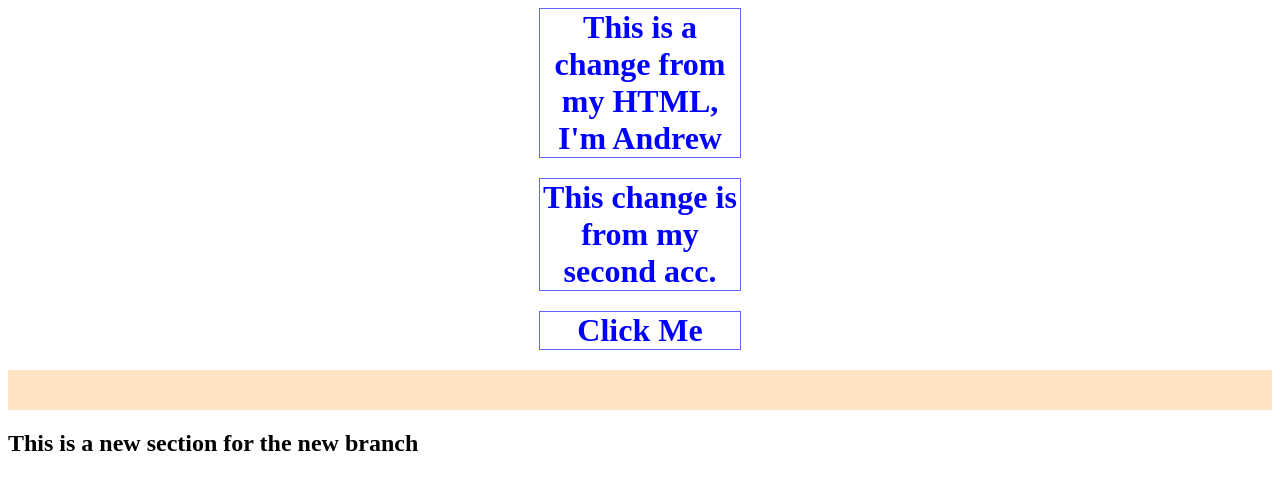
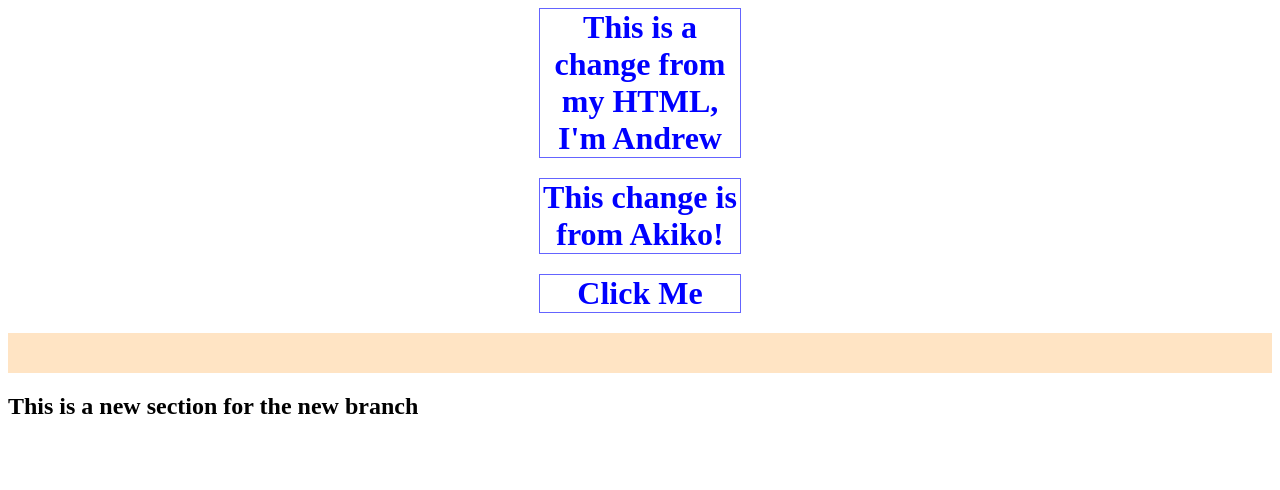
Before and after one commit to ahastings-hlmsgln/w7_collab, a plain HTML site: page index.html in a window 1280 px wide. Drawn offline with Linux system fonts and the light colour scheme.

Commit message:
Update index.html

```diff
--- a/index.html
+++ b/index.html
@@ -5,7 +5,7 @@
 </head>
 <body>
     <h1> This is a change from my HTML, I'm Andrew </h1>
-    <h1> This change is from my second acc. </h1>
+    <h1> This change is from Akiko! </h1>
     <h1 onclick="displayMessage();">Click Me</h1>
     <div id="message-box"></div>
 
```
